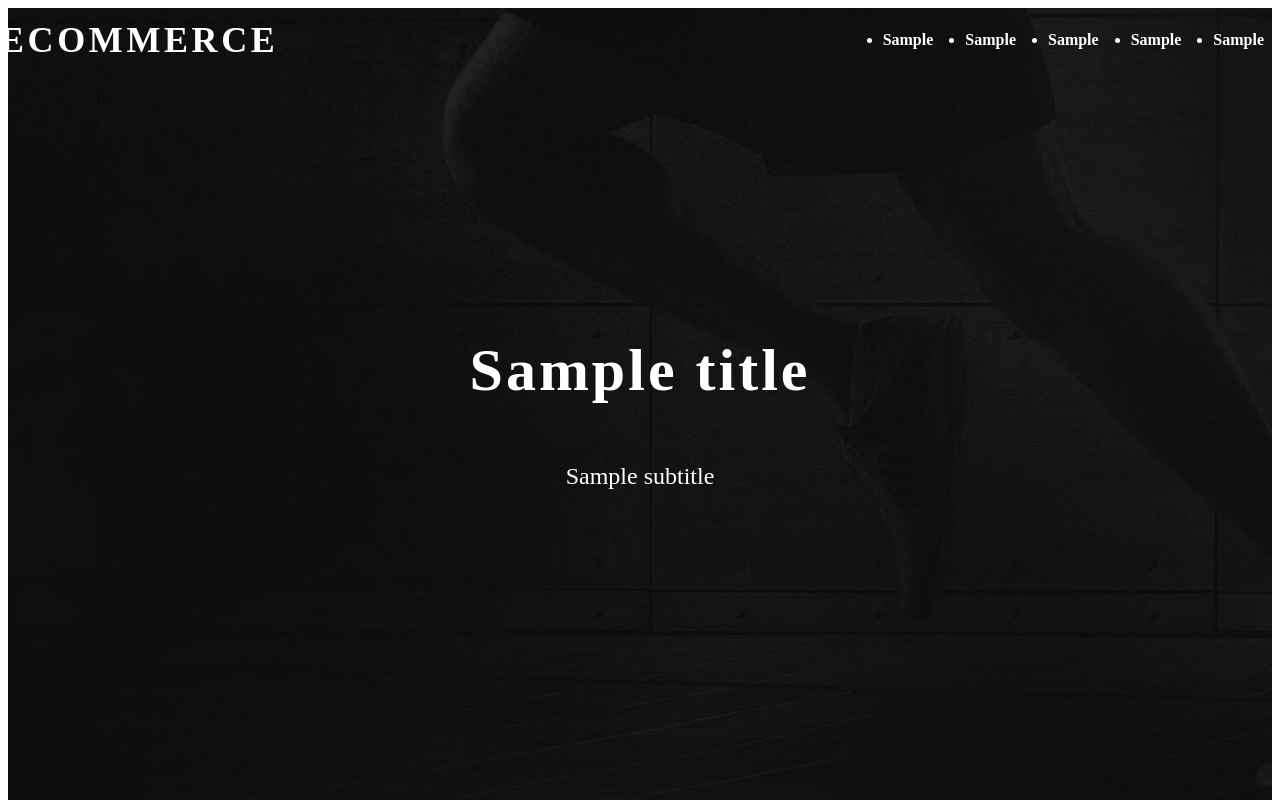
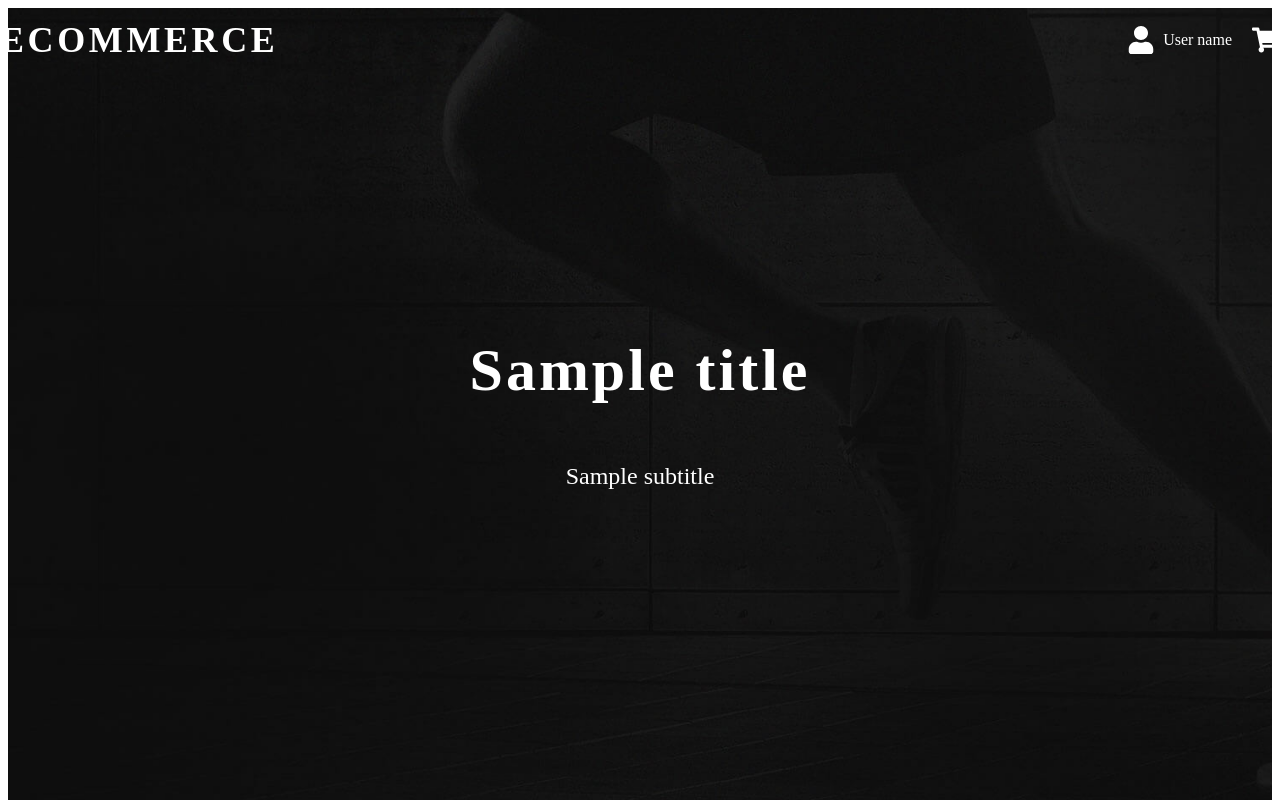
Before and after one commit to henefisa/xfs-ecommerce-frontend, a Next.js app: page / in a window 1280 px wide. Shown: the top 800 px of the page. Built offline with nearby package versions, Linux system fonts and the light colour scheme.

Commit message:
update header

```diff
--- a/components/Header/Header.tsx
+++ b/components/Header/Header.tsx
@@ -1,15 +1,19 @@
-import React, { useEffect, useRef } from "react";
+import { faShoppingCart, faUser } from "@fortawesome/free-solid-svg-icons";
+import { FontAwesomeIcon } from "@fortawesome/react-fontawesome";
+import clsx from "clsx";
+import React, { useEffect, useRef, useState } from "react";
 
 // components
 import Container from "../Container/Container";
+import Input from "../Input/Input";
+import Toggle from "../Toggle/Toggle";
 
 const Header: React.FC = () => {
   const headerRef = useRef<HTMLDivElement>(null);
-  const toggleRef = useRef<HTMLDivElement>(null);
+  const [isActive, setIsActive] = useState(false);
 
-  const handleToggleMenu = () => {
-    toggleRef.current?.classList.toggle("header__toggle--active");
-    headerRef.current?.classList.toggle("header--active");
+  const handleClickToggle = () => {
+    setIsActive((prevState) => !prevState);
   };
 
   useEffect(() => {
@@ -31,31 +35,33 @@ const Header: React.FC = () => {
   }, []);
 
   return (
-    <header className="header" ref={headerRef}>
+    <header
+      className={clsx("header", isActive && "header--active")}
+      ref={headerRef}
+    >
       <div className="header__menu">
         <Container className="header__menu-content">
+          <Toggle onClick={handleClickToggle} isActive={isActive} />
           <h1 className="header__logo">Ecommerce</h1>
-          <div
-            className="header__toggle"
-            ref={toggleRef}
-            onClick={handleToggleMenu}
-          >
-            <div className="bars">
-              <span className="bars__line" />
-              <span className="bars__line" />
-              <span className="bars__line" />
+          <div className="header__user-wrap">
+            <div className="header__user">
+              <FontAwesomeIcon icon={faUser} />
+              <div className="name">User name</div>
+            </div>
+            <div className="header__cart">
+              <FontAwesomeIcon icon={faShoppingCart} />
             </div>
           </div>
-          <nav className="nav">
-            <ul className="menu">
-              <li className="menu__item">Sample</li>
-              <li className="menu__item">Sample</li>
-              <li className="menu__item">Sample</li>
-              <li className="menu__item">Sample</li>
-              <li className="menu__item">Sample</li>
-            </ul>
-          </nav>
         </Container>
+        <div className="mobile-menu">
+          <div className="mobile-menu__overlay" />
+          <div className="mobile-menu__container">
+            <div className="actions">
+              <Input placeholder="Input here" size="large" />
+              <Toggle onClick={handleClickToggle} isActive={isActive} />
+            </div>
+          </div>
+        </div>
       </div>
     </header>
   );
--- /dev/null
+++ b/components/Input/Input.tsx
@@ -0,0 +1,21 @@
+import React from "react";
+import clsx from "clsx";
+
+export interface InputProps {
+  size?: "small" | "default" | "large";
+}
+
+const Input: React.FC<
+  InputProps & Omit<React.InputHTMLAttributes<HTMLInputElement>, "size">
+> = ({ className, size = "default", ...props }) => {
+  return (
+    <div className={clsx("input-wrap", className)}>
+      <input
+        {...props}
+        className={clsx("input", size !== "default" && `input--${size}`)}
+      />
+    </div>
+  );
+};
+
+export default React.memo(Input);
--- /dev/null
+++ b/components/Toggle/Toggle.tsx
@@ -0,0 +1,24 @@
+import clsx from "clsx";
+import React, { useRef } from "react";
+
+interface ToggleProps {
+  onClick?: () => void;
+  isActive?: boolean;
+}
+
+const Toggle: React.FC<ToggleProps> = ({ onClick = () => {}, isActive }) => {
+  return (
+    <div
+      className={clsx("toggle", isActive && "toggle--active")}
+      onClick={onClick}
+    >
+      <div className="bars">
+        <span className="bars__line" />
+        <span className="bars__line" />
+        <span className="bars__line" />
+      </div>
+    </div>
+  );
+};
+
+export default React.memo(Toggle);
--- a/styles/components/_header.scss
+++ b/styles/components/_header.scss
@@ -1,88 +1,83 @@
 .header {
   @apply fixed top-0 left-0 w-full bg-white z-20 transition-all ease-out duration-300 md:bg-transparent;
 
-  &--active {
+  &.header--active {
     .header__menu-content {
-      .nav {
-        @apply max-h-96 opacity-100;
+    }
+
+    .mobile-menu {
+      @apply visible opacity-100;
+      .mobile-menu__container {
+        @apply translate-x-0;
       }
     }
   }
 
-  &--scrolled {
+  &.header--scrolled {
     @apply bg-white;
     .header__menu-content {
       @apply h-16;
       .header__logo {
         @apply text-3xl text-gray-600;
       }
-      .header__toggle {
-        .bars {
-          .bars__line {
-            @apply bg-gray-600;
+
+      .header__user-wrap {
+        .header__cart,
+        .header__user {
+          svg {
+            @apply h-6 w-6 text-gray-600;
           }
         }
-      }
-      .nav {
-        .menu {
-          .menu__item {
-            @apply text-gray-600;
-            &::after {
-              @apply bg-gray-600;
-            }
-          }
+
+        .header__user {
+          @apply text-gray-600;
         }
       }
     }
   }
   &__menu-content {
     @apply flex justify-between items-center h-20 transition-all duration-300 ease-out;
-    .header__logo {
-      @apply text-4xl text-gray-600 uppercase tracking-widest font-bold cursor-pointer transition-all duration-300 ease-out md:text-white;
+
+    .toggle {
+      @apply mr-5;
     }
 
-    .header__toggle {
-      @apply cursor-pointer md:hidden;
-      .bars {
-        @apply w-7 overflow-hidden;
-        &__line {
-          @apply w-7 bg-gray-600 md:bg-white block mt-2 transition-all duration-300 h-0.5;
+    .header__logo {
+      @apply text-2xl text-gray-600 uppercase tracking-widest font-bold cursor-pointer transition-all duration-300 ease-out w-80 sm:text-3xl md:text-white md:text-4xl;
+    }
+
+    .header__user-wrap {
+      @apply flex items-center space-x-2;
+
+      .header__cart,
+      .header__user {
+        font-size: 0;
+        svg {
+          @apply h-7 w-7 transition-all duration-300 ease-out text-gray-600 md:text-white;
         }
       }
 
-      &--active {
-        .bars {
-          .bars__line {
-            &:nth-child(1) {
-              @apply transform rotate-45 translate-y-2.5 origin-center;
-            }
-            &:nth-child(2) {
-              @apply opacity-0 transform translate-x-full;
-            }
-            &:nth-child(3) {
-              @apply transform -rotate-45 -translate-y-2.5 origin-center;
-            }
-          }
-        }
+      .header__user {
+        @apply text-base flex items-center mr-3 space-x-2 text-white transition-colors duration-300;
       }
     }
-    .nav {
-      @apply absolute top-full left-0 w-full max-h-0 overflow-hidden transition-all duration-300 opacity-0 bg-white md:bg-transparent md:relative md:top-0 md:max-h-full md:overflow-visible md:w-auto md:opacity-100;
-      .menu {
-        @apply py-2 container mx-auto md:flex md:items-center;
-        .menu__item {
-          @apply relative mx-4 py-2 capitalize font-semibold cursor-pointer text-gray-600 transition-colors duration-300 ease-out md:text-white md:py-0;
+  }
 
-          &::after {
-            content: "";
-            height: 2px;
-            @apply absolute top-full left-0 w-full bg-white transform scale-x-0 transition-transform origin-left duration-300;
-          }
+  .mobile-menu {
+    @apply fixed top-0 left-0 w-full h-full invisible transition-all opacity-0 duration-300;
+    &__overlay {
+      @apply bg-black opacity-60 w-full h-full;
+    }
 
-          &:hover {
-            &::after {
-              @apply md:scale-x-100;
-            }
+    &__container {
+      background-color: #222;
+      @apply absolute top-0 left-0 h-full w-full max-w-xs px-4 py-5 transform-gpu -translate-x-full transition-transform duration-300 overflow-y-auto;
+
+      .actions {
+        @apply flex items-center space-x-2;
+        .input-wrap {
+          .input {
+            @apply bg-transparent text-white;
           }
         }
       }
--- /dev/null
+++ b/styles/components/_input.scss
@@ -0,0 +1,9 @@
+.input-wrap {
+  @apply w-full border border-gray-300 rounded-sm;
+  .input {
+    @apply h-8 w-full p-2 focus:outline-none rounded-sm;
+    &--large {
+      @apply h-10;
+    }
+  }
+}
--- /dev/null
+++ b/styles/components/_toggle.scss
@@ -0,0 +1,29 @@
+.toggle {
+  @apply cursor-pointer md:hidden;
+  .bars {
+    @apply w-7 overflow-hidden;
+    &__line {
+      @apply w-7 bg-gray-600 md:bg-white block mt-2 transition-all duration-300 h-0.5;
+      &:nth-child(1) {
+        @apply mt-0;
+      }
+    }
+  }
+
+  &--active {
+    .bars {
+      .bars__line {
+        @apply bg-white;
+        &:nth-child(1) {
+          @apply transform rotate-45 translate-y-2.5 origin-center;
+        }
+        &:nth-child(2) {
+          @apply opacity-0 transform translate-x-full;
+        }
+        &:nth-child(3) {
+          @apply transform -rotate-45 -translate-y-2.5 origin-center;
+        }
+      }
+    }
+  }
+}
--- a/styles/global.scss
+++ b/styles/global.scss
@@ -2,6 +2,8 @@
 @import "./components/header";
 @import "./components/banner";
 @import "./components/product";
+@import "./components/input";
+@import "./components/toggle";
 
 // pages
 @import "./pages/homePage";
```
Also changed, not shown: public/banner.jpg (added).
